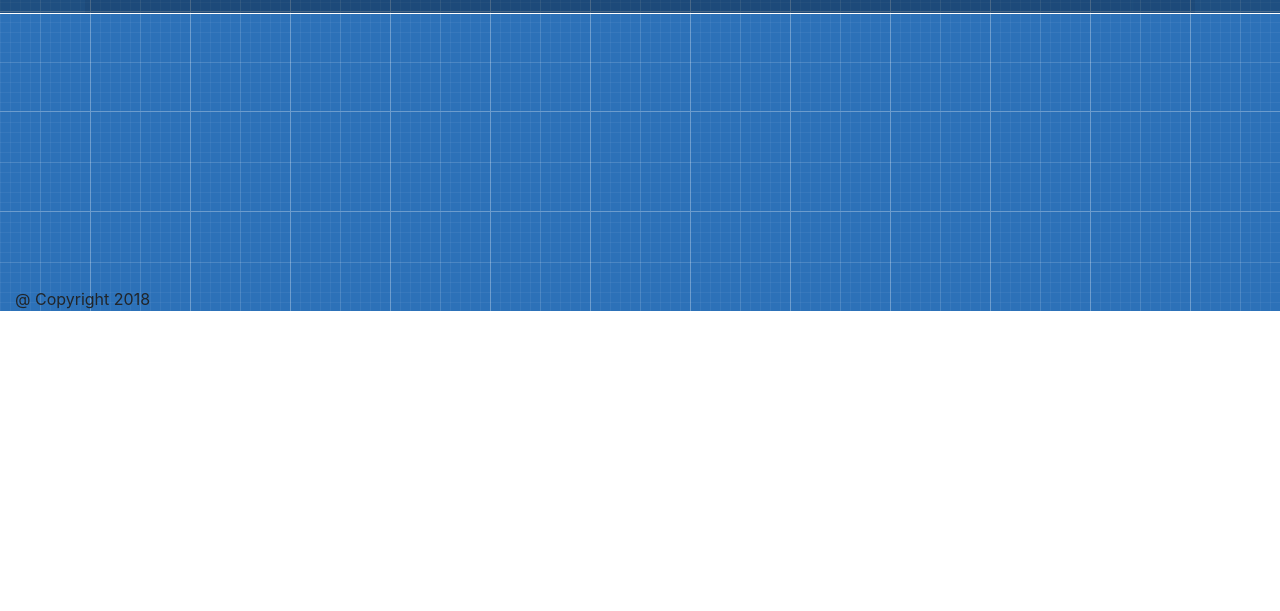
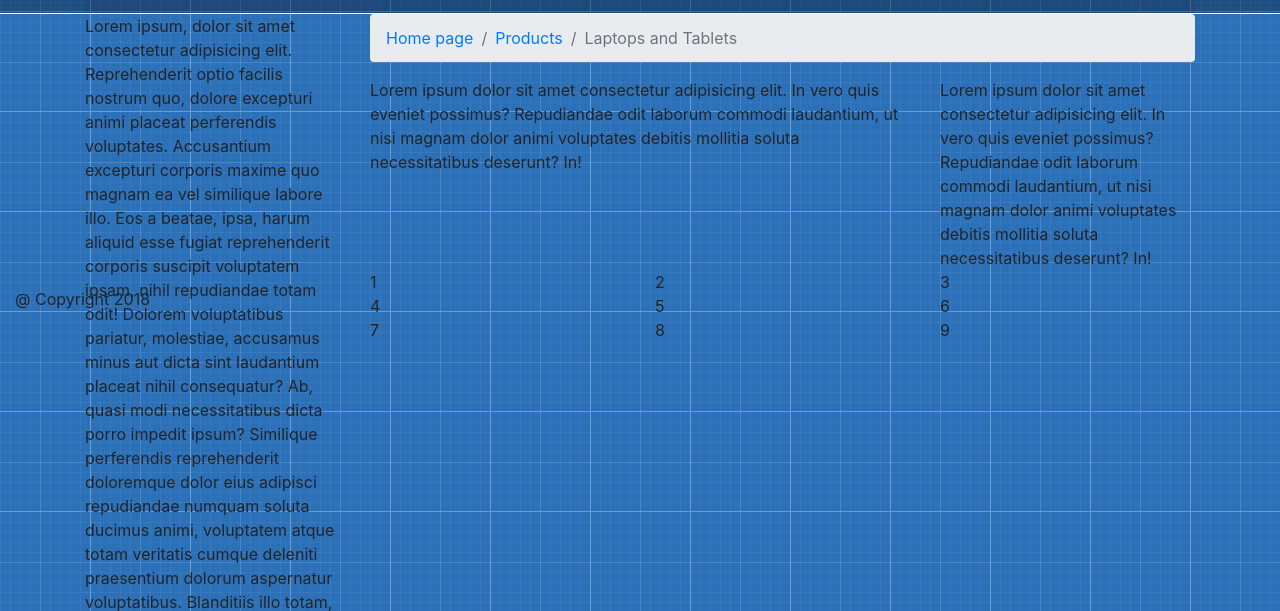
Before and after one commit to Vjacheslav250/-Bootstrap---front-end-shop-template, a website: page index.html in a window 1280 px wide. Shown: the part 489-1100 px from the top of the page. Before the commit the page ends 800 px from the top, so only its background shows below. Drawn offline with Linux system fonts and the light colour scheme.

Commit message:
Сделана сетка 3-го блока в index.html

```diff
--- a/index.html
+++ b/index.html
@@ -115,23 +115,129 @@
           </a>
         </div>
 
+      </div>
+    </div>
+  </header>
 
+
+
+  <div class="container wrapper">
+
+    <div class="row">
+
+      <main class="col-lg-9 order-lg-2">
+        <nav aria-label="breadcrumb">
+          <ol class="breadcrumb">
+            <li class="breadcrumb-item"><a href="#">Home page</a></li>
+            <li class="breadcrumb-item"><a href="#">Products</a></li>
+            <li class="breadcrumb-item active" aria-current="page">Laptops and Tablets</li>
+          </ol>
+        </nav>
+
+        <div class="row page-title">
+          <div class="col-md-8">
+            Lorem ipsum dolor sit amet consectetur adipisicing elit. In vero quis eveniet possimus? Repudiandae odit
+            laborum commodi laudantium, ut nisi magnam dolor animi voluptates debitis mollitia soluta necessitatibus
+            deserunt? In!
+          </div>
+
+          <div class="col-md-4">
+            Lorem ipsum dolor sit amet consectetur adipisicing elit. In vero quis eveniet possimus? Repudiandae odit
+            laborum commodi laudantium, ut nisi magnam dolor animi voluptates debitis mollitia soluta necessitatibus
+            deserunt? In!
+          </div>
+        </div>
+
+        <div class="row page-content content-grid" id="content-container">
+          <div class="col-md-4 content-item">
+            1
+          </div>
+
+          <div class="col-md-4 content-item">
+            2
+          </div>
+
+          <div class="col-md-4 content-item">
+            3
+          </div>
+
+          <div class="col-md-4 content-item">
+            4
+          </div>
+
+          <div class="col-md-4 content-item">
+            5
+          </div>
+
+          <div class="col-md-4 content-item">
+            6
+          </div>
+
+          <div class="col-md-4 content-item">
+            7
+          </div>
+
+          <div class="col-md-4 content-item">
+            8
+          </div>
+
+          <div class="col-md-4 content-item">
+            9
+          </div>
+
+        </div>
+
+
+      </main>
+
+      <div class="col-lg-3 order-lg-1">
+        Lorem ipsum, dolor sit amet consectetur adipisicing elit. Reprehenderit optio facilis nostrum quo, dolore
+        excepturi animi placeat perferendis voluptates. Accusantium excepturi corporis maxime quo magnam ea vel
+        similique labore illo.
+        Eos a beatae, ipsa, harum aliquid esse fugiat reprehenderit corporis suscipit voluptatem ipsam, nihil
+        repudiandae totam odit! Dolorem voluptatibus pariatur, molestiae, accusamus minus aut dicta sint laudantium
+        placeat nihil consequatur?
+        Ab, quasi modi necessitatibus dicta porro impedit ipsum? Similique perferendis reprehenderit doloremque
+        dolor
+        eius adipisci repudiandae numquam soluta ducimus animi, voluptatem atque totam veritatis cumque deleniti
+        praesentium dolorum aspernatur voluptatibus.
+        Blanditiis illo totam, nemo odio maiores cupiditate dicta molestiae nesciunt tempore. Sunt esse laudantium
+        eos
+        obcaecati tenetur corporis, ipsam fugiat ducimus officia itaque neque iusto hic libero iure velit alias.
+        Aperiam blanditiis debitis ducimus sapiente quae exercitationem atque molestiae, beatae doloremque velit
+        laboriosam, id dignissimos sit accusantium consequatur voluptas tenetur ipsum? Dolorum corporis ducimus
+        cumque
+        voluptatibus tempora. Iste, odit quibusdam?
+        Quas ipsam nemo laborum molestiae, quia harum tempora. Officiis cumque tenetur inventore nostrum velit eius
+        odio
+        maxime laudantium fugit, tempora repudiandae rerum aspernatur quos est voluptates ipsa ducimus accusantium
+        voluptatibus.
+        Aspernatur quas laborum ex ducimus blanditiis repellendus labore quaerat, quia ipsa accusamus. Repudiandae
+        perspiciatis numquam veniam quod! Cupiditate at adipisci et, consequatur suscipit architecto tenetur
+        perferendis
+        aspernatur, dolorem, quo repellat.
+        Expedita, unde ipsam aliquid distinctio magni quia. Non, molestiae id tenetur corrupti nobis nisi adipisci
+        delectus, quaerat deserunt impedit, saepe doloribus? Error voluptas atque necessitatibus illo reiciendis,
+        modi
+        tempora doloribus?
+        Explicabo aliquam labore neque impedit voluptatum ea distinctio fuga quos ducimus ad. Veritatis enim sit
+        impedit
+        nam maiores deleniti minus mollitia facere? Ipsum libero fuga officia voluptatem mollitia ea beatae.
+        Nostrum ad fugit illum omnis neque cupiditate aperiam, hic ex nihil consequatur eius tempore, dolores
+        excepturi,
+        non enim vitae facere dicta optio? Necessitatibus aperiam repellat autem exercitationem accusantium nihil
+        aspernatur!
       </div>
+
+
 
     </div>
 
 
 
-  </header>
 
 
-
-
-
-
-  <!-- <div class="container wrapper">
-
-  </div> -->
+  </div>
 
 
 
```
